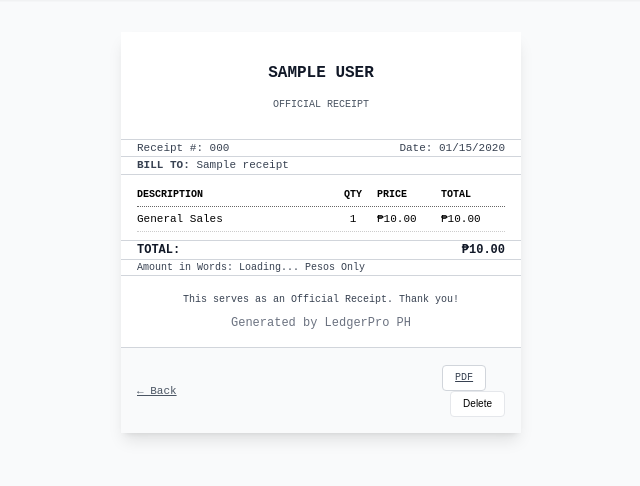
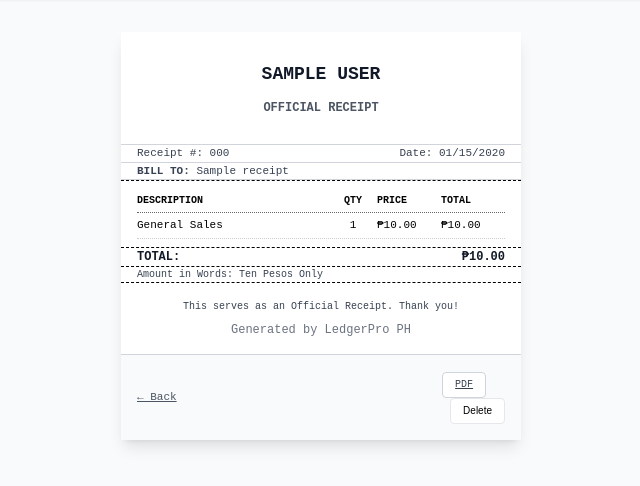
Before and after one commit to ewitgtav-lab/ledgerpro-ph, a Flask app: page /receipts/1 in a window 1280 px wide. Shown: the part 65-551 px from the top of the page, without its empty margins (319-959 px from the left). Run offline with Flask 3, Linux system fonts and the light colour scheme; a user stored in the database is signed in; tables that the repository leaves empty hold one stand-in row (values such as "Sample post"); some libraries are stand-ins or nearby versions.

Commit message:
fixed amount in words loading bug and aligned columns

```diff
--- a/app.py
+++ b/app.py
@@ -316,7 +316,17 @@ def create_app():
             receipt.items = json.dumps(items)
             db.session.commit()
 
-        return render_template('receipts/view.html', receipt=receipt)
+        # Calculate amount in words for professional receipt
+        total_amount = receipt.total_amount
+        pesos = int(total_amount)
+        centavos = int(round((total_amount - pesos) * 100))
+
+        if centavos > 0:
+            amount_in_words = f"{num2words(pesos, lang='en').title()} Pesos and {num2words(centavos, lang='en').title()} Centavos"
+        else:
+            amount_in_words = f"{num2words(pesos, lang='en').title()} Pesos"
+
+        return render_template('receipts/view.html', receipt=receipt, amount_in_words=amount_in_words)
 
     @app.route('/receipts/<int:id>/pdf')
     @login_required
--- a/templates/receipts/view.html
+++ b/templates/receipts/view.html
@@ -9,10 +9,10 @@
 
         <!-- Header Section -->
         <div class="text-center py-4 border-b border-gray-300">
-            <h1 class="text-lg font-bold text-gray-900" style="font-size: 16px; margin-bottom: 4px;">
+            <h1 class="text-lg font-bold text-gray-900" style="font-size: 18px; margin-bottom: 4px;">
                 {{ current_user.shop_name.upper() }}
             </h1>
-            <p class="text-xs text-gray-600" style="font-size: 10px;">OFFICIAL RECEIPT</p>
+            <p class="text-xs text-gray-600" style="font-size: 12px; font-weight: bold;">OFFICIAL RECEIPT</p>
         </div>
 
         <!-- Receipt Number and Date -->
@@ -30,8 +30,10 @@
             </div>
         </div>
 
+        <hr style="border-top: 1px dashed #000; margin: 0;">
+
         <!-- Items Table -->
-        <div class="py-2 px-4 border-b border-gray-300">
+        <div class="py-2 px-4">
             <!-- Table Headers -->
             <div class="flex justify-between py-1" style="font-size: 10px; font-weight: bold; border-bottom: 1px dotted #666;">
                 <span class="flex-1">DESCRIPTION</span>
@@ -47,8 +49,8 @@
                 <div class="flex justify-between py-1" style="font-size: 11px; border-bottom: 1px dotted #ccc;">
                     <span class="flex-1">{{ item.name }}</span>
                     <span class="w-12 text-center">{{ item.quantity }}</span>
-                    <span class="w-16 text-right">₱{{ "%.2f"|format(item.price) }}</span>
-                    <span class="w-16 text-right">₱{{ "%.2f"|format(item.price * item.quantity) }}</span>
+                    <span class="w-16 text-right">₱{{ "{:,.2f}".format(item.price) }}</span>
+                    <span class="w-16 text-right">₱{{ "{:,.2f}".format(item.price * item.quantity) }}</span>
                 </div>
                 {% endfor %}
             {% else %}
@@ -58,20 +60,26 @@
             {% endif %}
         </div>
 
+        <hr style="border-top: 1px dashed #000; margin: 0;">
+
         <!-- Total Section -->
-        <div class="py-3 px-4 border-b border-gray-300">
+        <div class="py-3 px-4">
             <div class="flex justify-between items-center" style="font-size: 12px; font-weight: bold;">
                 <span class="text-gray-900">TOTAL:</span>
-                <span class="text-gray-900">₱{{ "%.2f"|format(receipt.total_amount) }}</span>
+                <span class="text-gray-900">₱{{ "{:,.2f}".format(receipt.total_amount) }}</span>
             </div>
         </div>
 
+        <hr style="border-top: 1px dashed #000; margin: 0;">
+
         <!-- Amount in Words -->
-        <div class="py-3 px-4 border-b border-gray-300" data-total="{{ receipt.total_amount }}">
+        <div class="py-3 px-4">
             <div class="text-gray-700 italic" style="font-size: 10px;">
-                Amount in Words: <span id="amount-in-words">Loading...</span> Pesos Only
+                Amount in Words: {{ amount_in_words }} Only
             </div>
         </div>
+
+        <hr style="border-top: 1px dashed #000; margin: 0;">
 
         <!-- Footer -->
         <div class="py-4 px-4 text-center" style="font-size: 10px;">
@@ -105,71 +113,3 @@
     </div>
 </div>
 {% endblock %}
-
-{% block scripts %}
-<script>
-// Convert amount to words
-document.addEventListener('DOMContentLoaded', function() {
-    const amountContainer = document.querySelector('[data-total]');
-    const amountInWordsElement = document.getElementById('amount-in-words');
-
-    if (amountContainer && amountInWordsElement) {
-        const totalAmount = parseFloat(amountContainer.getAttribute('data-total'));
-
-        // Enhanced number to words conversion for Philippine business
-        const numberToWords = function(num) {
-            const ones = ['', 'One', 'Two', 'Three', 'Four', 'Five', 'Six', 'Seven', 'Eight', 'Nine'];
-            const tens = ['', 'Twenty', 'Thirty', 'Forty', 'Fifty', 'Sixty', 'Seventy', 'Eighty', 'Ninety'];
-            const teens = ['Ten', 'Eleven', 'Twelve', 'Thirteen', 'Fourteen', 'Fifteen', 'Sixteen', 'Seventeen', 'Eighteen', 'Nineteen'];
-
-            if (num === 0) return 'Zero';
-            if (num < 0) return 'Minus ' + numberToWords(Math.abs(num));
-
-            var words = '';
-
-            // Handle millions
-            if (num >= 1000000) {
-                const millions = Math.floor(num / 1000000);
-                words += numberToWords(millions) + ' Million ';
-                num = num % 1000000;
-            }
-
-            // Handle thousands
-            if (num >= 1000) {
-                const thousands = Math.floor(num / 1000);
-                words += numberToWords(thousands) + ' Thousand ';
-                num = num % 1000;
-            }
-
-            // Handle hundreds
-            if (num >= 100) {
-                const hundreds = Math.floor(num / 100);
-                words += ones[hundreds] + ' Hundred ';
-                num = num % 100;
-            }
-
-            // Handle tens and ones
-            if (num >= 20) {
-                const tensDigit = Math.floor(num / 10);
-                words += tens[tensDigit] + ' ';
-                num = num % 10;
-            }
-
-            if (num >= 10) {
-                words += teens[num - 10] + ' ';
-                num = 0;
-            }
-
-            if (num > 0 && num < 10) {
-                words += ones[num] + ' ';
-            }
-
-            return words.trim();
-        };
-
-        const words = numberToWords(Math.floor(totalAmount));
-        amountInWordsElement.textContent = words;
-    }
-});
-</script>
-{% endblock %}
```
